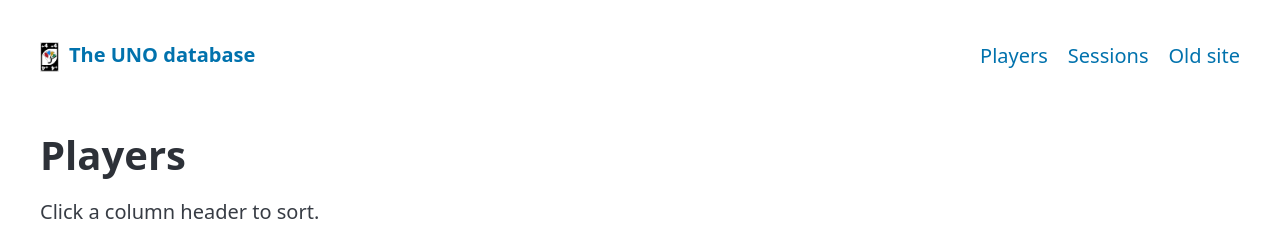
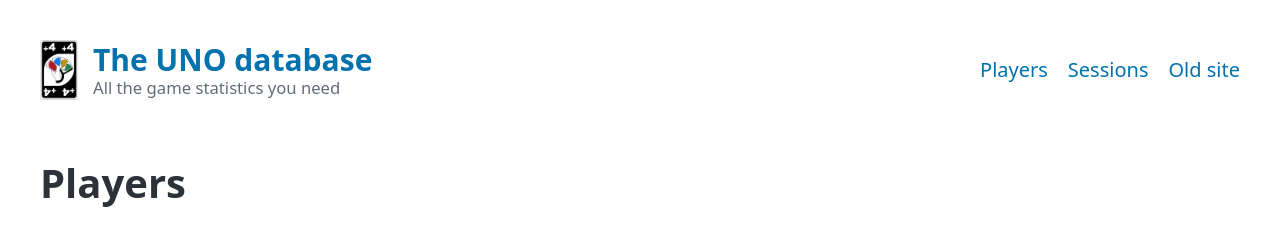
Before and after one commit to arunpersaud/uno-db, a Flask app: template unodb/templates/players.html in a window 1280 px wide. Shown: the top 227 px of the page. Run offline with Flask 3, Linux system fonts and the light colour scheme; the template is opened without the code that fills it, so the values that code supplies are empty; parts of the project's set-up code (start-up, migrations or seed data) failed here and were passed over.

Commit message:
Header with the +4 card, title and subtitle on every page; home tables side by side
Home: no separate masthead, 10 active players and 10 recent sessions in
two compact tables next to each other (stacked on phones); the header
nav wraps on narrow screens.

```diff
--- a/unodb/static/style.css
+++ b/unodb/static/style.css
@@ -61,12 +61,28 @@ tr:target td {
   color: var(--pico-muted-color);
 }
 
-.brand img {
-  vertical-align: middle;
-  margin-right: 0.5rem;
+.brand {
+  display: flex;
+  align-items: center;
+  gap: 0.75rem;
+  text-decoration: none;
 }
 
-.masthead h1 img {
-  vertical-align: middle;
-  margin-right: 0.75rem;
+.brand span {
+  display: flex;
+  flex-direction: column;
+  line-height: 1.2;
 }
+
+.brand strong {
+  font-size: 1.5rem;
+}
+
+.brand small {
+  color: var(--pico-muted-color);
+}
+
+/* on phones the links go below the title instead of overflowing */
+header nav {
+  flex-wrap: wrap;
+}
--- a/unodb/templates/base.html
+++ b/unodb/templates/base.html
@@ -17,7 +17,15 @@
   <header class="container">
     <nav>
       <ul>
-        <li><a href="{{ url_for('stats.index') }}" class="brand"><img src="{{ url_for('static', filename='draw4.png') }}" alt="" width="19" height="30"><strong>The UNO database</strong></a></li>
+        <li>
+          <a href="{{ url_for('stats.index') }}" class="brand">
+            <img src="{{ url_for('static', filename='draw4.png') }}" alt="" width="38" height="60">
+            <span>
+              <strong>The UNO database</strong>
+              <small>All the game statistics you need</small>
+            </span>
+          </a>
+        </li>
       </ul>
       <ul>
         <li><a href="{{ url_for('stats.players') }}">Players</a></li>
--- a/unodb/views.py
+++ b/unodb/views.py
@@ -78,7 +78,7 @@ def index():
         "index.html",
         totals=totals,
         recent=newest_first(session_list)[:10],
-        active=active,
+        active=active[:10],
         since=since,
         overview=st.overview(rows),
         records=st.records(session_list, st.games(rows)),
```
Also changed, not shown: unodb/templates/index.html (+46 -13 lines).
